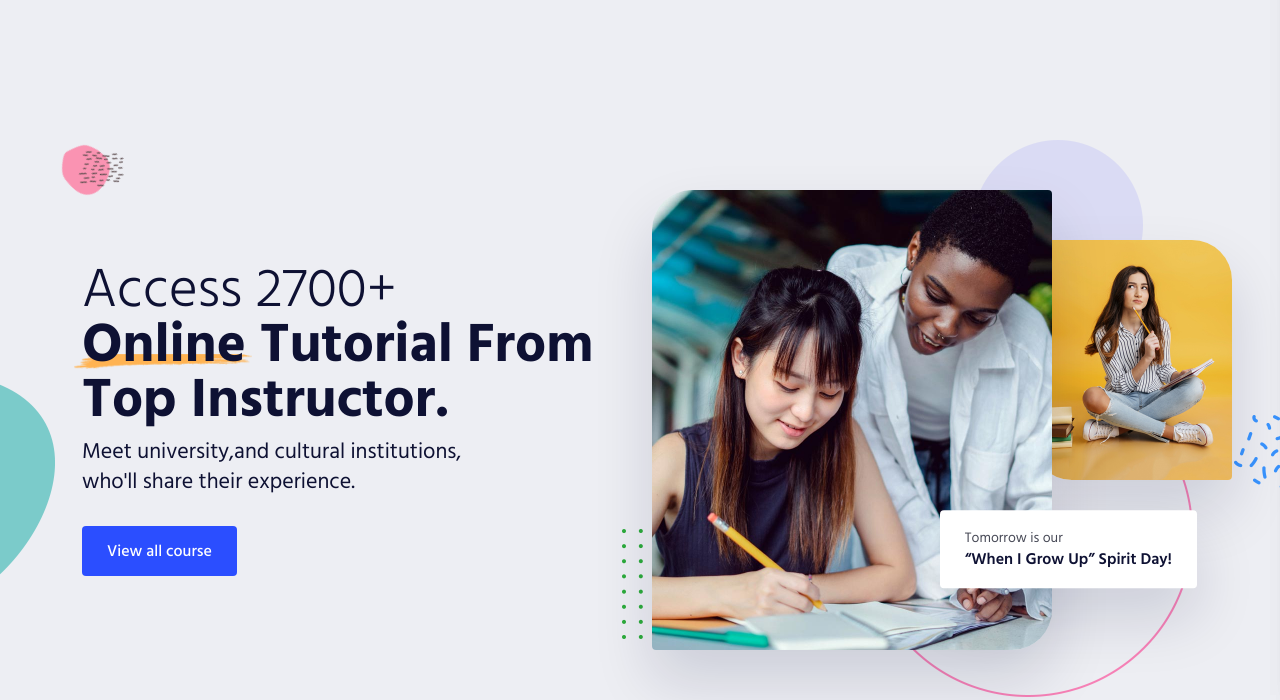
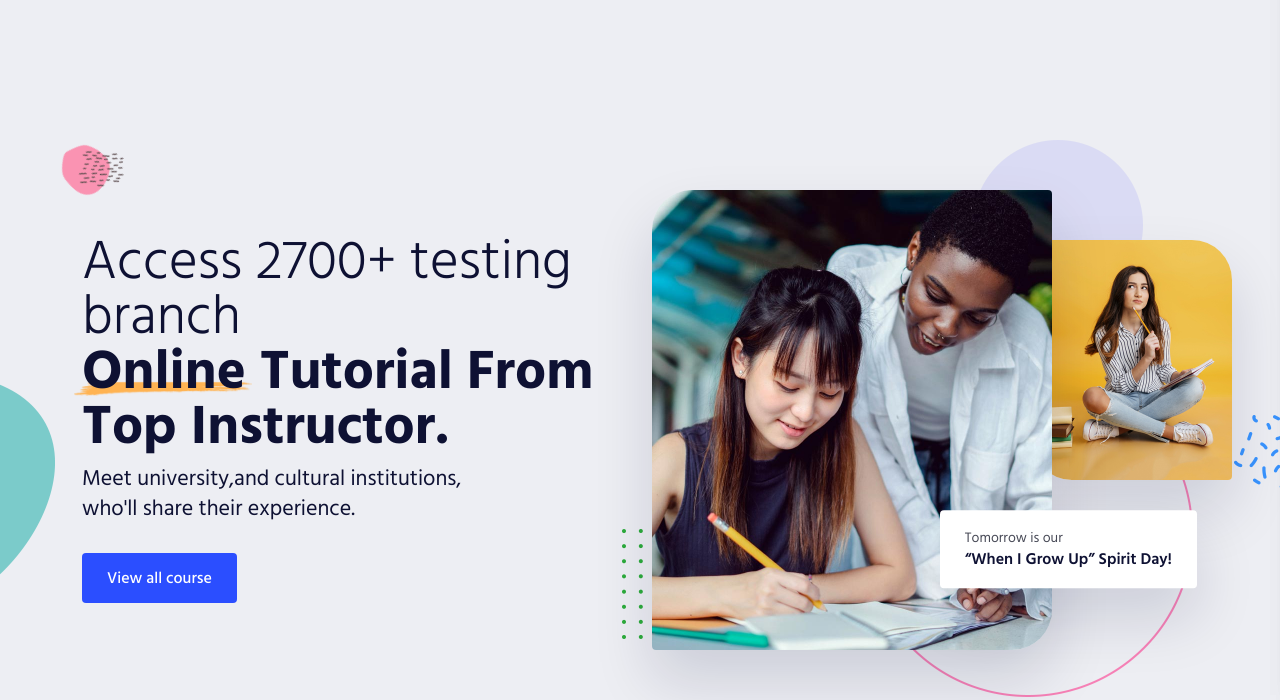
Before and after one commit to saifullah07/Skilllearn, a plain HTML site: page index.html in a window 1280 px wide. Shown: the part 100-800 px from the top of the page. Drawn offline with Linux system fonts and the light colour scheme.

Commit message:
test branch

```diff
--- a/index.html
+++ b/index.html
@@ -332,7 +332,7 @@
                      <div class="col-xxl-6 col-xl-6 col-lg-6 col-md-6">
                         <div class="hero__content p-relative z-index-1">
                            <h3 class="hero__title">
-                              <span>Access 2700+</span>
+                              <span>Access 2700+ testing branch</span>
                               <span class="yellow-shape">Online <img src="assets/img/shape/yellow-bg.png" alt="yellow-shape"> </span>
                               Tutorial From Top Instructor.</h3>
                               <p>Meet university,and cultural institutions, who'll share their experience.</p>
```
